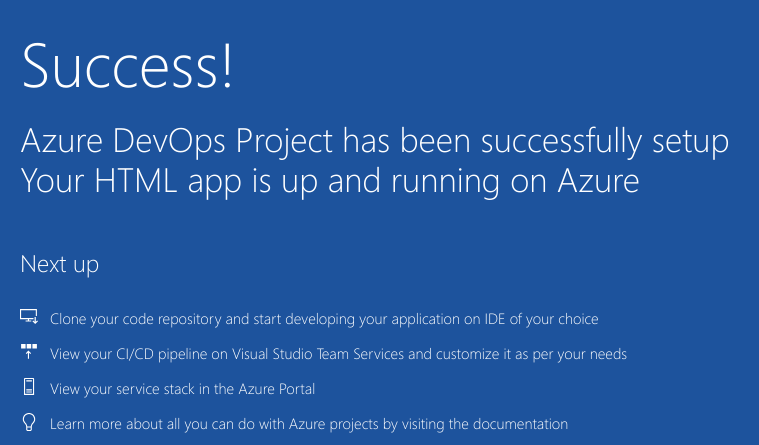
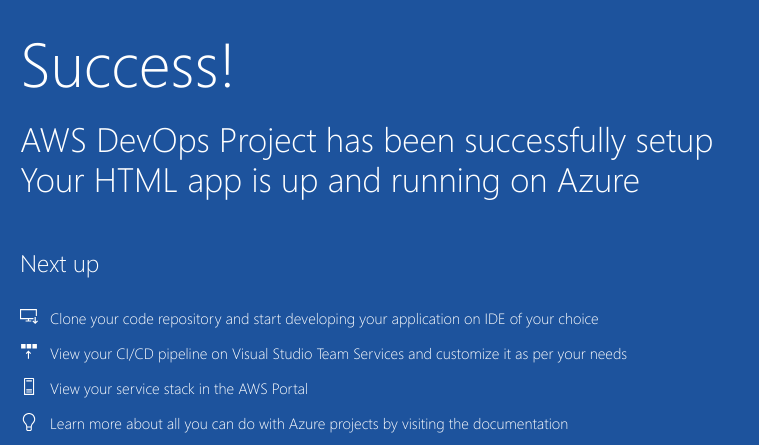
Before and after one commit to Ike0011/AppertureTC, a plain HTML site: page sample-project/index.html in a window 1280 px wide. Shown: the part 352-797 px from the top of the page, 205-964 px from the left. Drawn offline with Linux system fonts and the light colour scheme.

Commit message:
A comment was added and also Azure has been changed to AWS

```diff
--- a/sample-project/index.html
+++ b/sample-project/index.html
@@ -1,4 +1,5 @@
  <!Doctype html>
+<!-- This is a really important file -->
 <html>
 
 <head>
@@ -19,7 +20,7 @@
         </div>
             <div class="content-body">
                 <div class="success-text">Success!</div>
-                <div class="description line-1"> Azure DevOps Project has been successfully setup</div>
+                <div class="description line-1"> AWS DevOps Project has been successfully setup</div>
                 <div class="description line-2"> Your HTML app is up and running on Azure</div>
                 <div class="next-steps-container">
                     <div class="next-steps-header">Next up</div>
@@ -40,7 +41,7 @@
                             <div class="step-icon">
                                 <img src="img/stackWhite.svg">
                             </div>
-                            <div class="step-text"><a href="http://portal.azure.com">View your service stack in the Azure Portal</a></div>
+                            <div class="step-text"><a href="http://portal.azure.com">View your service stack in the AWS Portal</a></div>
                         </div>
                         <div class="step">
                             <div class="step-icon">
```
